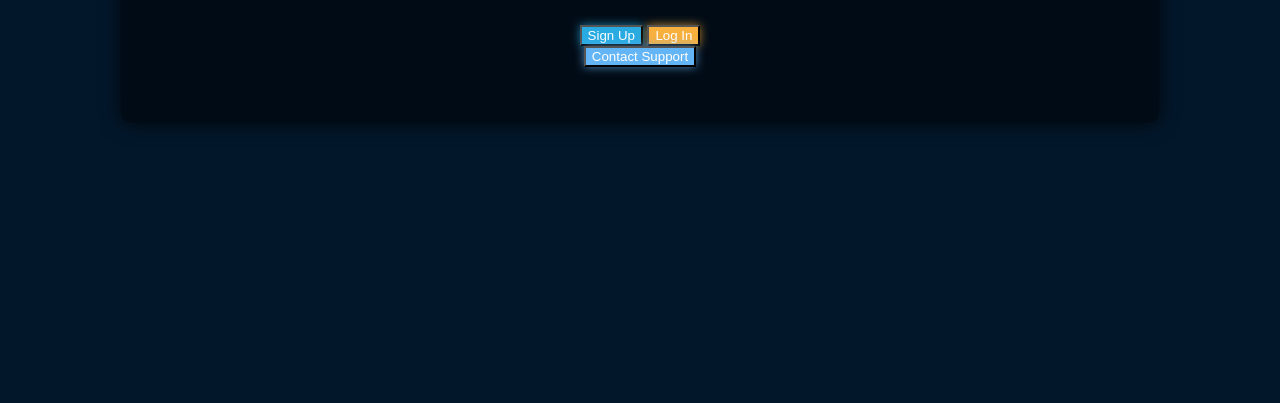
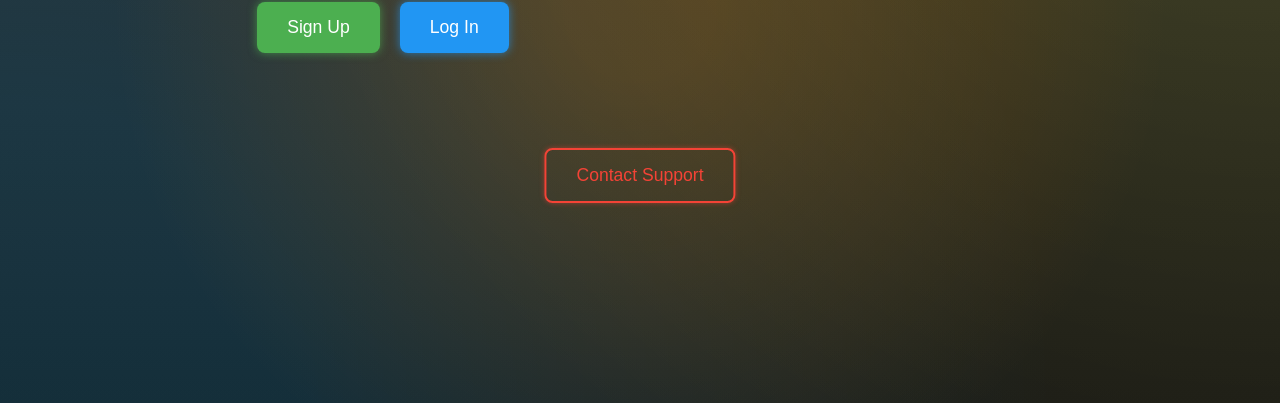
Before and after one commit to cobutech/COBU-TECH-PREMIUM-WEBSITE-, a plain HTML site: page Dashboard/dashboard.html in a window 1280 px wide. Shown: the part 397-800 px from the top of the page. Drawn offline with Linux system fonts and the light colour scheme.

Commit message:
𝐏𝐑𝐄𝐌𝐈𝐔𝐌

```diff
--- a/Dashboard/dashboard.css
+++ b/Dashboard/dashboard.css
@@ -4,8 +4,8 @@ body {
     font-family: sans-serif;
     color: white;
     min-height: 100vh;
-    background-color: #03172b; /* Deep dark blue - Firebase-like */
-    overflow: hidden; /* To contain the background effects */
+    background-color: #181818; /* Dark background */
+    overflow: hidden;
     display: flex;
     justify-content: center;
     align-items: center;
@@ -17,87 +17,100 @@ body {
     left: 0;
     width: 100%;
     height: 100%;
-    z-index: -1; /* Behind the content */
+    z-index: -1;
 }
 
-.particle {
+.firebase-background .radial-gradient {
     position: absolute;
-    border-radius: 50%;
-    opacity: 0.6;
-    animation: drift 15s linear infinite, pulse 3s ease-in-out infinite alternate;
-}
-
-.particle:nth-child(1) { top: 10%; left: 20%; width: 8px; height: 8px; background-color: #29abe2; } /* Light blue */
-.particle:nth-child(2) { top: 30%; left: 70%; width: 12px; height: 12px; background-color: #f7b03e; } /* Orange */
-.particle:nth-child(3) { top: 60%; left: 10%; width: 6px; height: 6px; background-color: #29abe2; }
-.particle:nth-child(4) { top: 80%; left: 50%; width: 10px; height: 10px; background-color: #f7b03e; }
-.particle:nth-child(5) { top: 20%; left: 85%; width: 7px; height: 7px; background-color: #64b5f6; } /* Slightly lighter blue */
-.particle:nth-child(6) { top: 50%; left: 35%; width: 15px; height: 15px; background-color: #fdd835; } /* Yellowish orange */
-.particle:nth-child(7) { top: 70%; left: 90%; width: 9px; height: 9px; background-color: #64b5f6; }
-.particle:nth-child(8) { top: 40%; left: 5%; width: 11px; height: 11px; background-color: #fdd835; }
-.particle:nth-child(9) { top: 90%; left: 30%; width: 5px; height: 5px; background-color: #29abe2; }
-.particle:nth-child(10) { top: 5%; left: 60%; width: 13px; height: 13px; background-color: #f7b03e; }
-
-/* Add more nth-child rules for more particles with varied positions, sizes, and colors */
-
-@keyframes drift {
-    0% { transform: translate(0, 0); }
-    50% { transform: translate(50px, 30px); }
-    100% { transform: translate(0, 0); }
-}
-
-@keyframes pulse {
-    0% { transform: scale(1); opacity: 0.6; }
-    100% { transform: scale(1.1); opacity: 0.8; }
+    top: 0;
+    left: 0;
+    width: 100%;
+    height: 100%;
+    background: radial-gradient(circle, rgba(255, 140, 0, 0.2) 10%, transparent 70%), /* Orange glow */
+                radial-gradient(circle at bottom left, rgba(0, 176, 255, 0.15) 20%, transparent 70%), /* Blue glow */
+                radial-gradient(circle at top right, rgba(255, 255, 0, 0.1) 20%, transparent 70%), /* Yellowish glow */
+                linear-gradient(to bottom, #333333 0%, #181818 100%); /* Dark gradient */
 }
 
 .dashboard-container {
     text-align: center;
-    background-color: rgba(0, 0, 0, 0.5); /* Semi-transparent dark overlay for content */
     padding: 40px;
     border-radius: 10px;
-    box-shadow: 0 0 20px rgba(0, 0, 0, 0.8);
+    /* No background color for transparency against the radial gradient */
 }
 
-h1 {
-    font-size: 2.5em;
+.welcome-text {
+    font-size: 2em;
     margin-bottom: 30px;
-    color: #64b5f6; /* Light blue for the heading */
+    color: #f5f5f5;
 }
 
-.options {
+.auth-buttons {
     display: flex;
-    gap: 20px; /* Space between buttons */
-    justify-content: center;
+    gap: 20px;
+    margin-bottom: 40px;
 }
 
-.options button {
+.auth-buttons button {
     padding: 15px 30px;
     border: none;
     border-radius: 8px;
     font-size: 1.1em;
     cursor: pointer;
-    transition: box-shadow 0.3s ease-in-out; /* Transition for the glow effect */
+    transition: box-shadow 0.3s ease-in-out;
 }
 
 .signup-button {
-    background-color: #29abe2;
+    background-color: #4CAF50; /* Green */
     color: white;
-    box-shadow: 0 0 10px rgba(41, 171, 226, 0.7); /* Light blue glow */
+    box-shadow: 0 0 10px rgba(76, 175, 80, 0.7);
 }
 
 .login-button {
-    background-color: #f7b03e;
+    background-color: #2196F3; /* Blue */
     color: white;
-    box-shadow: 0 0 10px rgba(247, 176, 62, 0.7); /* Orange glow */
+    box-shadow: 0 0 10px rgba(33, 150, 243, 0.7);
+}
+
+.auth-buttons button:hover {
+    box-shadow: 0 0 15px rgba(255, 255, 255, 0.8);
+}
+
+.contact-container {
+    position: absolute;
+    bottom: 25%; /* 1/4 of the page from the bottom */
+    left: 50%;
+    transform: translateX(-50%);
 }
 
 .contact-button {
-    background-color: #64b5f6;
-    color: white;
-    box-shadow: 0 0 10px rgba(100, 181, 246, 0.7); /* Slightly lighter blue glow */
+    padding: 15px 30px;
+    border: 2px solid #f44336; /* Red border */
+    background-color: transparent;
+    color: #f44336;
+    border-radius: 8px;
+    font-size: 1.1em;
+    cursor: pointer;
+    transition: background-color 0.3s ease, color 0.3s ease, box-shadow 0.3s ease-in-out;
+    box-shadow: 0 0 5px rgba(244, 67, 54, 0.5);
 }
 
-.options button:hover {
-    box-shadow: 0 0 15px rgba(255, 255, 255, 0.8); /* Stronger white glow on hover */
+.contact-button:hover {
+    background-color: rgba(244, 67, 54, 0.2);
+    color: #fff;
+    box-shadow: 0 0 15px rgba(244, 67, 54, 0.8);
 }
+
+.typing-animation-container {
+    position: absolute;
+    top: 20px; /* Adjust vertical position */
+    left: 50%;
+    transform: translateX(-50%);
+    overflow: hidden;
+    white-space: nowrap;
+}
+
+.typing-text {
+    font-size: 1.2em;
+    color: #ff9800; /* Orange color for typing text */
+}
```
